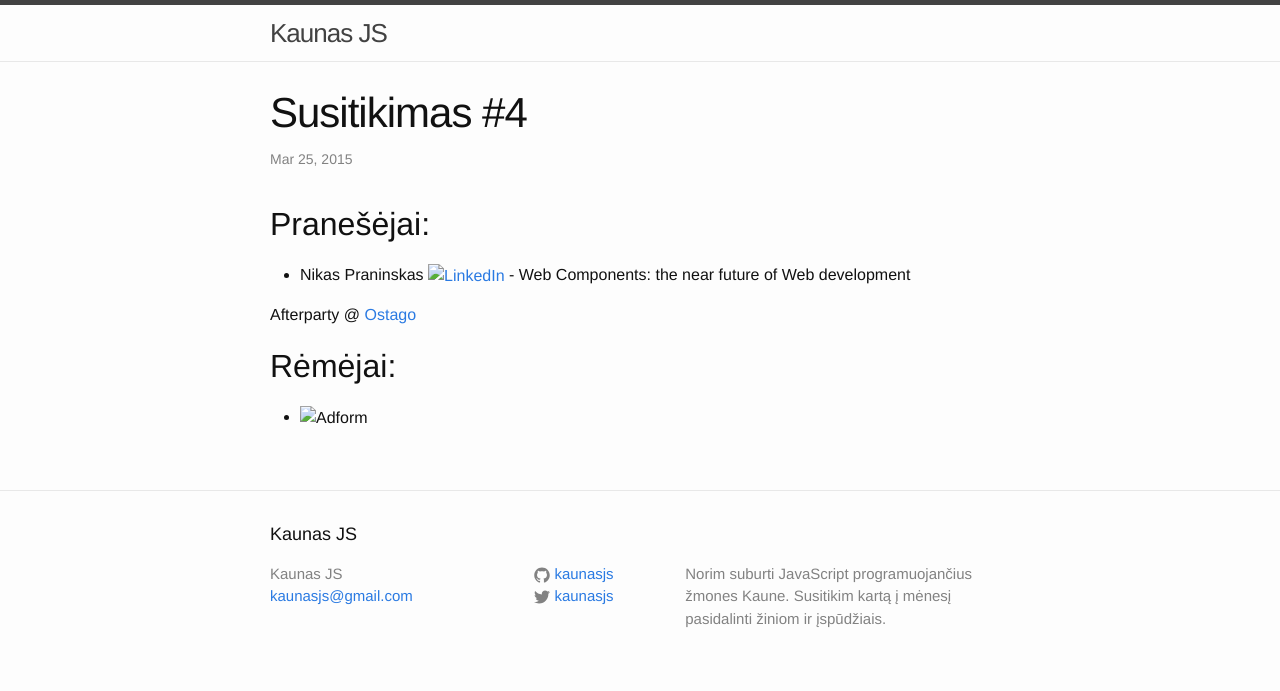
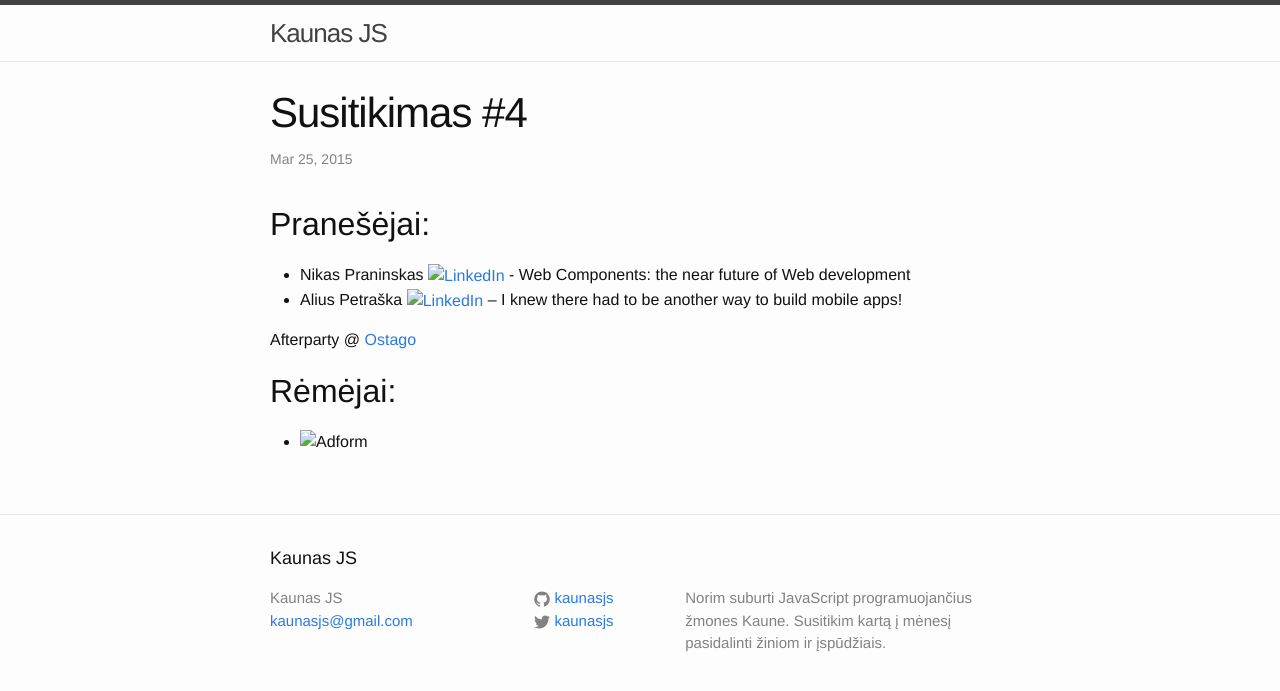
Before and after one commit to kaunasjs/website, a Jekyll site: the page built from _posts/2014-03-25-susitikimas-#4.markdown, in a window 1280 px wide. Shown: the top 691 px of the page. Built offline with Jekyll 4.4.1, drawn with Linux system fonts in a browser that asks for light colours.

Commit message:
Add description of Alius' talk

```diff
--- a/_posts/2014-03-25-susitikimas-#4.markdown
+++ b/_posts/2014-03-25-susitikimas-#4.markdown
@@ -9,6 +9,7 @@ categories: jekyll update
 ## Pranešėjai:
 
   * Nikas Praninskas [![LinkedIn](img/icon-linkedin.png)](https://www.linkedin.com/profile/view?id=180492011) - Web Components: the near future of Web development
+  * Alius Petraška [![LinkedIn](img/icon-linkedin.png)](https://www.linkedin.com/in/aliuspetraska) – I knew there had to be another way to build mobile apps!
 
   Afterparty @ [Ostago](https://www.facebook.com/ostagoLT)
 
```
